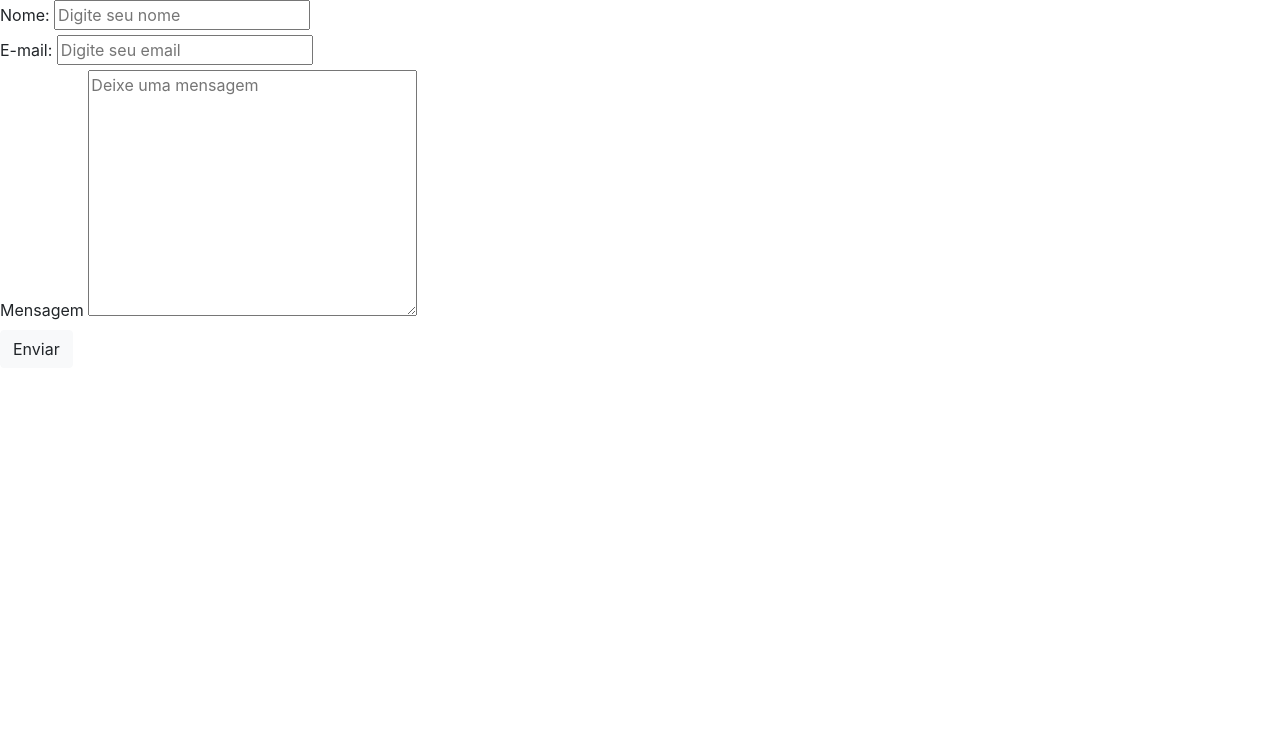
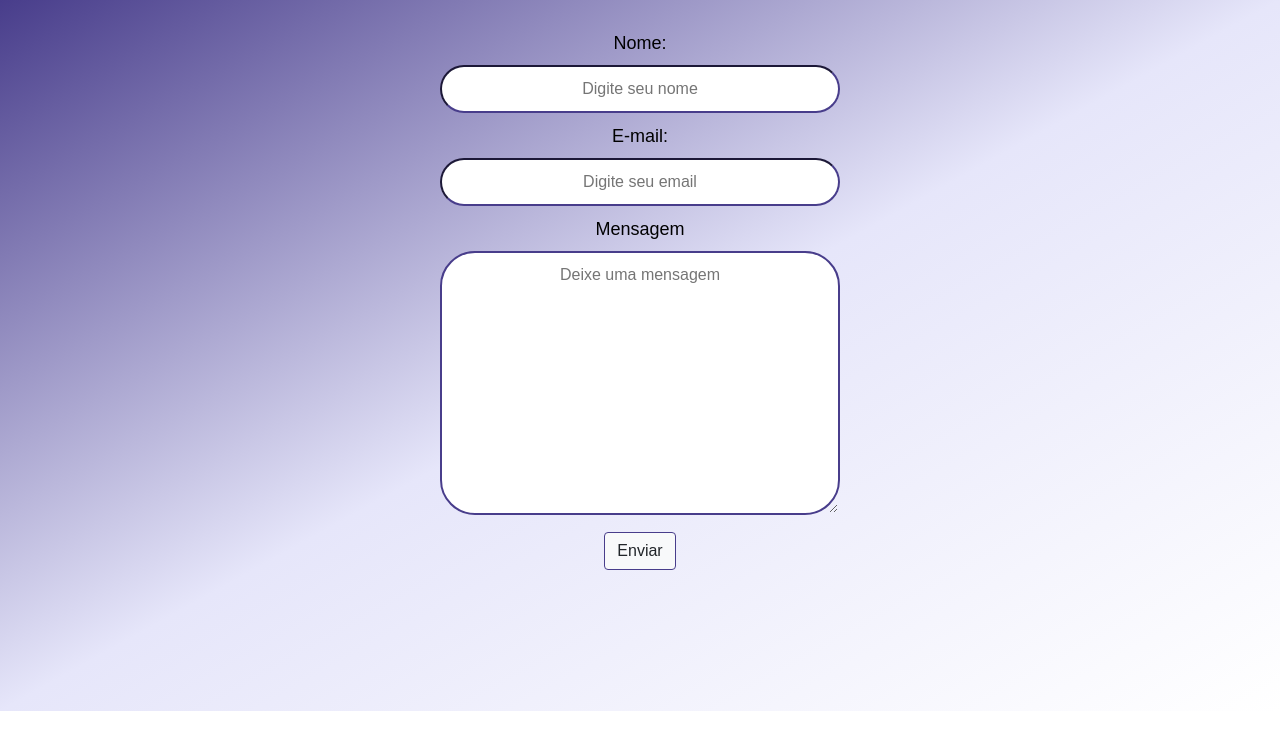
Before and after one commit to Marian4/Simple-projects, a plain HTML site: page Form Validation/index.html in a window 1280 px wide. Drawn offline with nearby package versions, Linux system fonts and the light colour scheme; a web font is replaced by a local one.

Commit message:
Update index.html

```diff
--- a/Form Validation/index.html
+++ b/Form Validation/index.html
@@ -4,7 +4,7 @@
     <meta charset="utf-8" />
     <title>Challenge 20</title>
     <link rel="stylesheet" href="https://stackpath.bootstrapcdn.com/bootstrap/4.1.3/css/bootstrap.min.css" integrity="sha384-MCw98/SFnGE8fJT3GXwEOngsV7Zt27NXFoaoApmYm81iuXoPkFOJwJ8ERdknLPMO" crossorigin="anonymous">
-    <link rel="stylesheet" href="challenge20.css">
+    <link rel="stylesheet" href="index.css">
     <link rel="preconnect" href="https://fonts.googleapis.com">
     <link rel="preconnect" href="https://fonts.gstatic.com" crossorigin>
     <link href="https://fonts.googleapis.com/css2?family=Zen+Kaku+Gothic+Antique&display=swap" rel="stylesheet">
```
